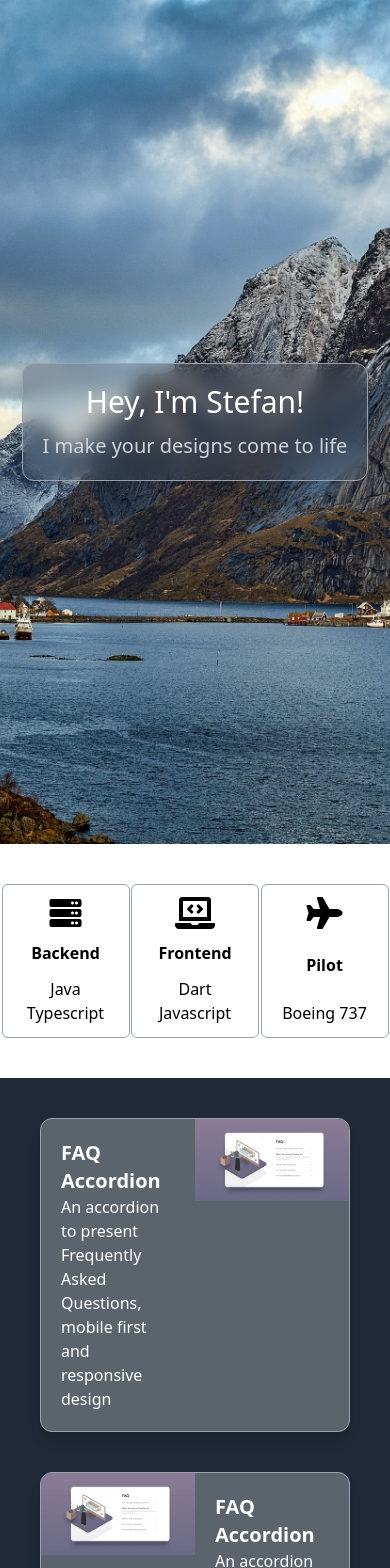
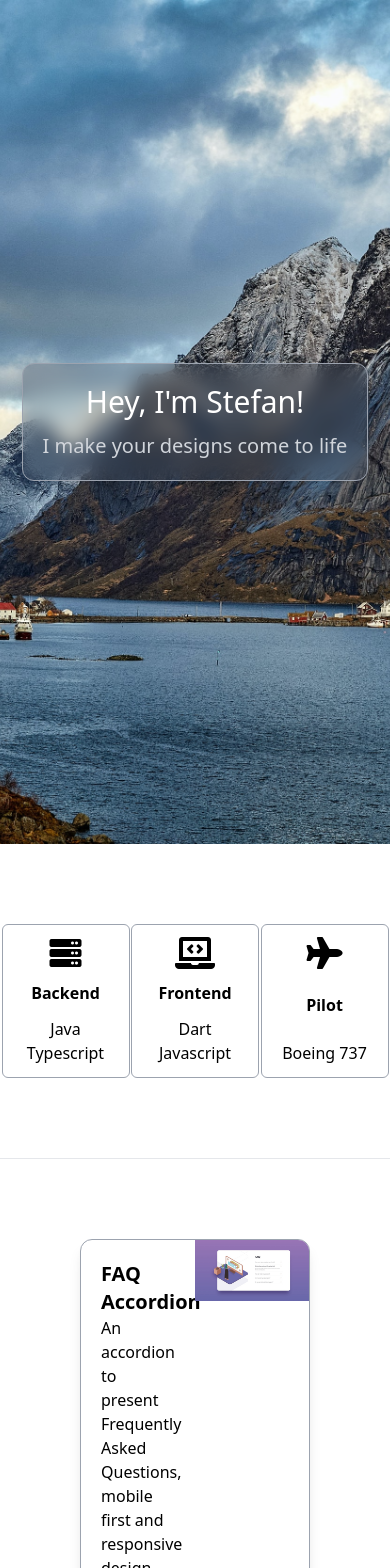
Before and after one commit to Edalbrelord/frontend-mentor, a Next.js app: page / in a window 390 px wide. Shown: the top 1568 px of the page. Built offline with nearby package versions, Linux system fonts and the light colour scheme.

Commit message:
Homepage projects from markdown

```diff
--- a/components/projectPreview/projectPreview.module.css
+++ b/components/projectPreview/projectPreview.module.css
@@ -1,5 +1,5 @@
 .greyscale img{
-    filter: grayscale(80%);
+    filter: grayscale(50%);
 }
 .greyscale:hover img{
     filter: none;
--- a/components/projectPreview/projectPreview.tsx
+++ b/components/projectPreview/projectPreview.tsx
@@ -12,7 +12,7 @@ export type ProjectPreviewProps = {
 export default function ProjectPreview(props: ProjectPreviewProps){
     return <Link href={props.link}>
         <a className={styles.greyscale}>
-            <div className="flex flex-row justify-evenly rounded-xl border border-gray-400 shadow-lg bg-gray-200 bg-opacity-30 text-white hover:text-blue-200 overflow-hidden">
+            <div className="flex flex-row justify-evenly rounded-xl border border-gray-400 shadow-lg bg-white bg-opacity-100 text-black hover:text-blue-700 overflow-hidden">
                 <div className={`flex-none w-1/2 ${props.imageRight ? "order-last": ""}`}>
                     <div className="m-h-28">
                         <img src={props.imageSrc} alt={props.title} className=""/>
@@ -20,8 +20,8 @@ export default function ProjectPreview(props: ProjectPreviewProps){
 
                 </div>
                 <div className="flex-none w-1/2 p-5">
-                    <h3 className="text-xl font-semibold">{props.title}</h3>
-                    <p>{props.description}</p>
+                    <h3 className="text-xl font-bold">{props.title}</h3>
+                    <p className="text-black">{props.description}</p>
                 </div>
             </div>
         </a>
--- /dev/null
+++ b/content/projects/faq_accordion.md
@@ -0,0 +1,7 @@
+---
+date: 2020-01-16
+imageSrc: "/images/projects/faq_accordion.jpg"
+link: "faq-accordion"
+title: FAQ Accordion
+---
+An accordion to present Frequently Asked Questions, mobile first and responsive design
--- /dev/null
+++ b/content/projects/faq_accordion_2.md
@@ -0,0 +1,7 @@
+---
+date: 2020-01-23
+imageSrc: "/images/projects/faq_accordion.jpg"
+link: "faq-accordion-2"
+title: FAQ Accordion 2
+---
+An accordion to present Frequently Asked Questions, mobile first and responsive design
--- /dev/null
+++ b/models/project.ts
@@ -0,0 +1,9 @@
+import ProjectPreview from "../components/projectPreview/projectPreview";
+
+export type Project = {
+    date: string;
+    description: string;
+    imageSrc: string;
+    link: string;
+    title: string;
+}
--- /dev/null
+++ b/next.config.js
@@ -0,0 +1,9 @@
+module.exports = {
+  // webpack: function (config) {
+  //   config.module.rules.push({
+  //       test: /\.md$/,
+  //       use: 'raw-loader',
+  //     },)
+  //   return config
+  // }
+}
--- a/package.json
+++ b/package.json
@@ -21,8 +21,11 @@
   "dependencies": {
     "@fortawesome/fontawesome-free": "^5.15.2",
     "autoprefixer": "^10.2.1",
+    "fs": "^0.0.1-security",
+    "gray-matter": "^4.0.2",
     "next": "^10.0.5",
     "postcss": "^8.2.4",
+    "raw-loader": "^4.0.2",
     "react": "^17.0.1",
     "react-dom": "^17.0.1",
     "tailwindcss": "^2.0.2"
--- a/pages/faq-accordion.tsx
+++ b/pages/faq-accordion.tsx
@@ -26,25 +26,22 @@ export default function FaqAccordion() {
         return <FaqComponent title={faq.title} description={faq.description}/>
     });
 
-    return <div className={`h-screen ${styles.wrapper}`}>
-        <div className={`container mx-auto flex items-center font-faq-accordion py-36 px-10`}>
-            <div
-                className={"flex-auto flex flex-col md:flex-row items-center bg-white rounded-xl m-5 p-3 md:m-10 " + styles.shadow}>
+    return <div className={`flex justify-center items-center h-screen ${styles.wrapper}`}>
+        <div className={`container mx-auto flex items-center font-faq-accordion`}>
+            <div className={"flex-auto flex flex-col md:flex-row items-center bg-white rounded-xl m-5 px-3 py-20 md:m-10 " + styles.shadow}>
                 <img className={"md:hidden flex-none pb-4 " + styles.translated}
                      src="/images/faq-accordion/illustration-woman-online-mobile.svg" alt="Woman Online"/>
 
-                <div className="flex-none relative hidden md:block  z-10 w-1/2">
+                <div className="flex-none relative hidden md:block z-10 w-1/2">
                     <img className={"z-20 relative " + styles["translated-md"]}
                          src="/images/faq-accordion/illustration-woman-online-desktop.svg" alt="Woman Online"/>
                     <img className={"z-40 absolute " + styles["translated-box"]}
                          src="/images/faq-accordion/illustration-box-desktop.svg" alt="Woman Online"/>
-
                 </div>
 
 
                 <div className="flex-auto mb-2 w-full p-2">
                     <h1 className="flex-none pl-3 text-3xl py-8 font-black tracking-wide">FAQ</h1>
-
                     {faqComponents}
                 </div>
             </div>
--- a/pages/index.tsx
+++ b/pages/index.tsx
@@ -1,10 +1,32 @@
 import ProjectPreview from "../components/projectPreview/projectPreview";
 import styles from "./index.module.css";
 import {useEffect} from "react";
+import {GetStaticProps} from "next";
+import {ProjectsService} from "../services/projectsService";
 
-export default function Index() {
+export const getStaticProps: GetStaticProps = async (context) => {
+    const projectFiles = ProjectsService.getProjectFiles();
+
+    return {
+        props: {
+            projectFiles
+        },
+    }
+}
+
+export default function Index(props) {
     useEffect(() => {
-        document.querySelector("body").classList.add("bg-gray-800");
+        // document.querySelector("body").classList.add("bg-gray-200");
+        // document.querySelector("body").classList.add("bg-blue-900");
+    });
+
+    const projectPreviews = props.projectFiles.map((projectFile, index) => {
+        return <ProjectPreview
+            title={projectFile.title}
+            description={projectFile.description}
+            imageSrc={projectFile.imageSrc}
+            link={projectFile.link}
+            imageRight={index % 2 == 0}/>
     });
 
     return <div className="text-gray-300">
@@ -22,8 +44,8 @@ export default function Index() {
             </div>
         </div>
 
-        <div className="bg-white text-black py-10">
-            <div className="container flex flex-row mx-auto justify-evenly">
+        <div className="bg-white text-black">
+            <div className="container py-20 flex flex-row mx-auto justify-evenly border-b">
                 <div className="border border-gray-400 p-3 rounded-md flex flex-col items-center space-y-3 w-32 justify-between text-center">
                     <i className="fas fa-server fa-2x"/>
                     <h4 className="font-bold">Backend</h4>
@@ -50,26 +72,9 @@ export default function Index() {
             </div>
         </div>
 
-        <div className="container mx-auto flex flex-col items-center p-10 md:px-0 space-y-24">
+        <div className="container mx-auto flex flex-col items-center p-20 md:px-0 space-y-24">
             <div className="w-full flex flex-col flex-wrap md:px-20 space-y-10">
-                {/*TODO: Retrieve from markdown files?*/}
-
-                <div className="">
-                    <ProjectPreview
-                        title="FAQ Accordion"
-                        description="An accordion to present Frequently Asked Questions, mobile first and responsive design"
-                        imageSrc="/images/projects/faq_accordion.jpg"
-                        link="faq-accordion"
-                        imageRight={true}/>
-                </div>
-
-                <ProjectPreview
-                    title="FAQ Accordion"
-                    description="An accordion to present Frequently Asked Questions, mobile first and responsive design"
-                    imageSrc="/images/projects/faq_accordion.jpg"
-                    link="faq-accordion"
-                    imageRight={false}/>
-
+                {projectPreviews}
             </div>
         </div>
     </div>;
--- /dev/null
+++ b/services/projectsService.ts
@@ -0,0 +1,32 @@
+import fs from "fs";
+import { join } from "path";
+import {Project} from "../models/project";
+import matter from 'gray-matter';
+
+export class ProjectsService {
+
+    static getProjectFiles(): Project[] {
+        const projectFiles: Project[] = [];
+
+        const projectsDirectory = "content/projects";
+        const files = fs.readdirSync(projectsDirectory);
+
+        files.map((file) => {
+            const fullPath = join(projectsDirectory, `${file}`);
+            const fileContents = fs.readFileSync(fullPath, 'utf8');
+            const { data, content } = matter(fileContents);
+
+            const project = {
+                date: JSON.stringify(data.date),
+                description: content,
+                imageSrc: data.imageSrc,
+                link: data.link,
+                title: data.title,
+            };
+
+            projectFiles.push(project);
+        })
+
+        return projectFiles;
+    }
+}
```
Also changed, not shown: 1 other file (tests, documents, lock files or other folders).
